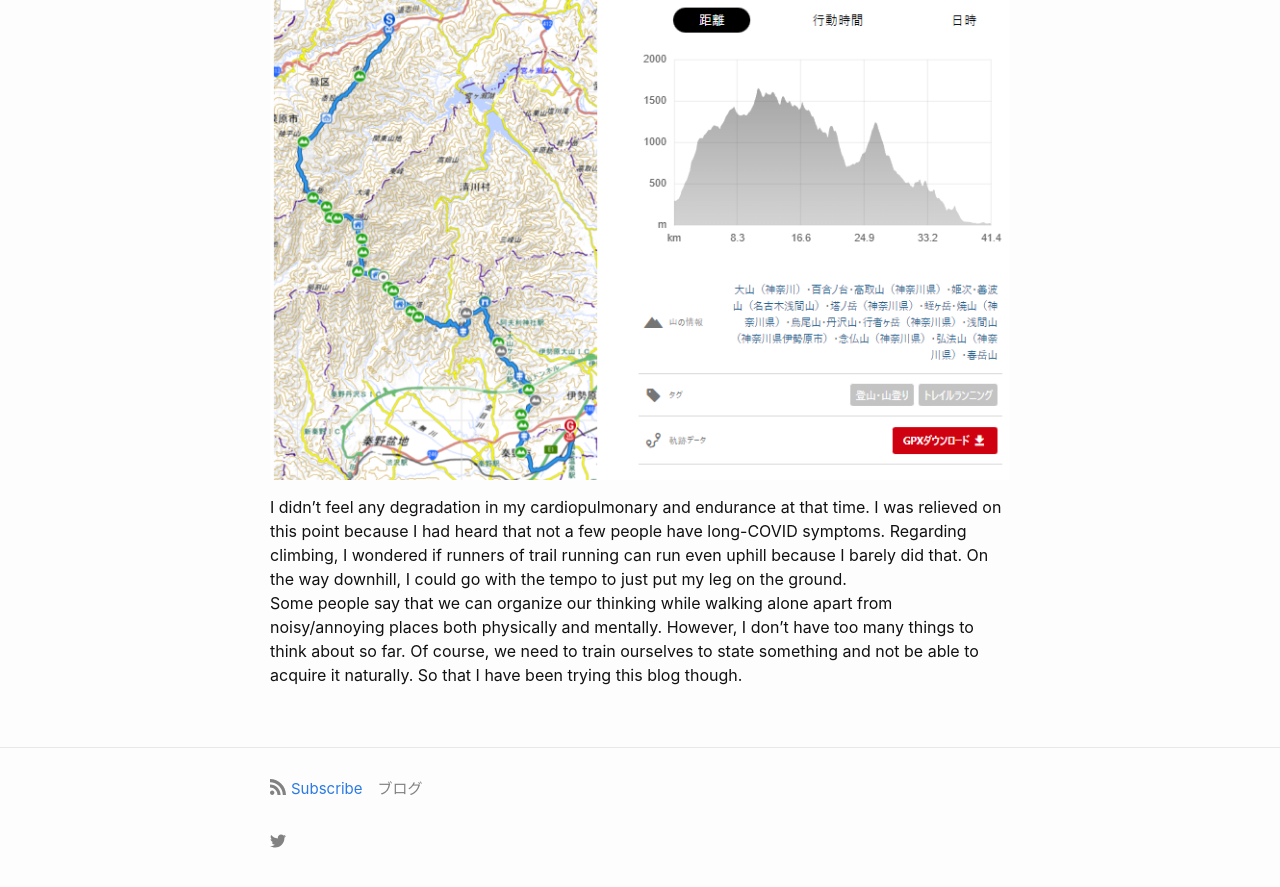
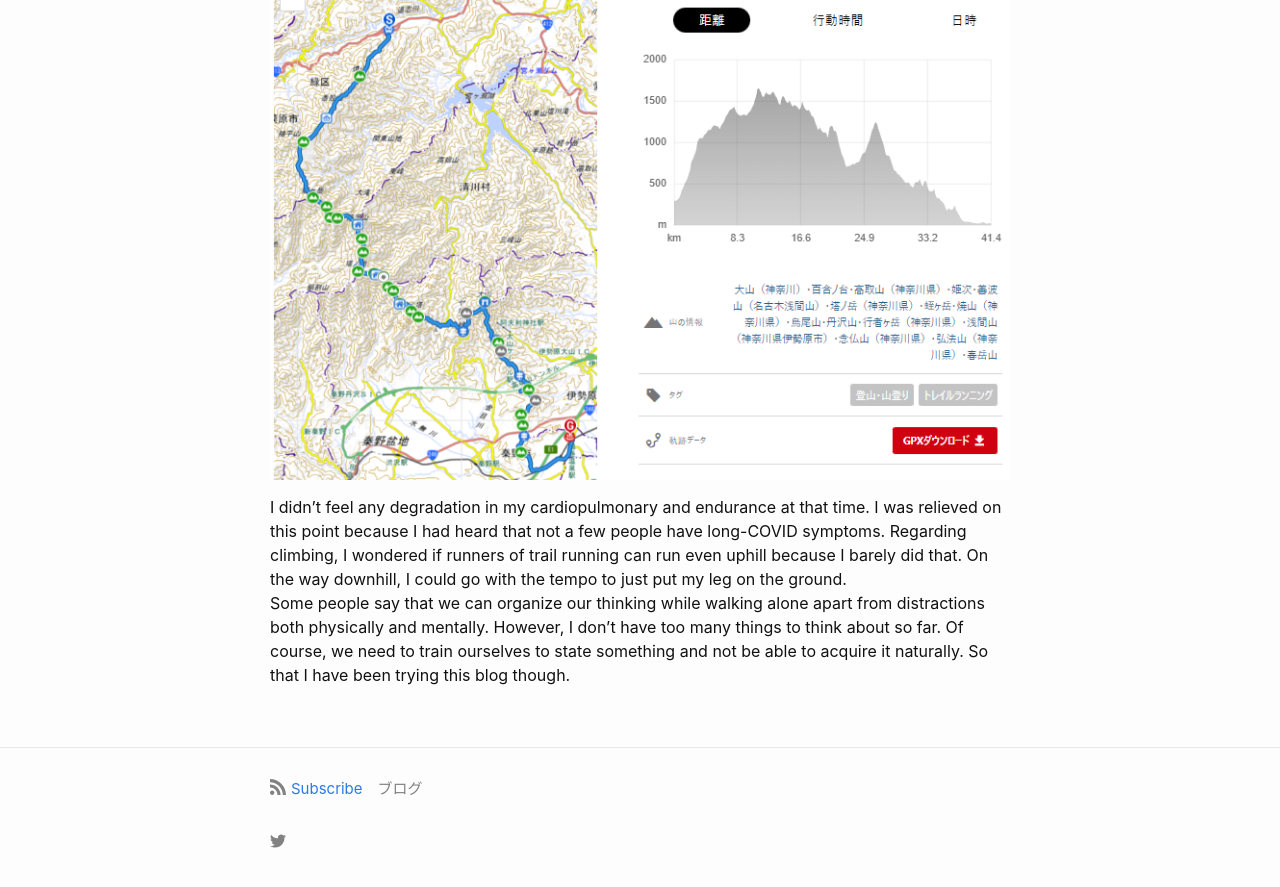
Before and after one commit to ashg0/ashg0.github.io, a Jekyll site: the page built from _posts/2022-09-24-covid-19-recovery-mountain-marathon.md, in a window 1280 px wide and 900 px high, scrolled down 1076 px. Shown: the top 887 px of the window. Built offline with Jekyll 4.4.1, drawn with Linux system fonts in a browser that asks for light colours; some of the changed text lies outside the part shown.

Commit message:
distraction

```diff
--- a/_posts/2022-09-24-covid-19-recovery-mountain-marathon.md
+++ b/_posts/2022-09-24-covid-19-recovery-mountain-marathon.md
@@ -27,4 +27,4 @@ Image below links to YAMAP
 
 I didn't feel any degradation in my cardiopulmonary and endurance at that time. I was relieved on this point because I had heard that not a few people have long-COVID symptoms.
 Regarding climbing, I wondered if runners of trail running can run even uphill because I barely did that. On the way downhill, I could go with the tempo to just put my leg on the ground.
-Some people say that we can organize our thinking while walking alone apart from noisy/annoying places both physically and mentally. However, I don't have too many things to think about so far. Of course, we need to train ourselves to state something and not be able to acquire it naturally. So that I have been trying this blog though.
+Some people say that we can organize our thinking while walking alone apart from distractions both physically and mentally. However, I don't have too many things to think about so far. Of course, we need to train ourselves to state something and not be able to acquire it naturally. So that I have been trying this blog though.
```
Also changed, not shown: other parts of _posts/2022-09-24-covid-19-recovery-mountain-marathon.md (+1 -1 lines).
